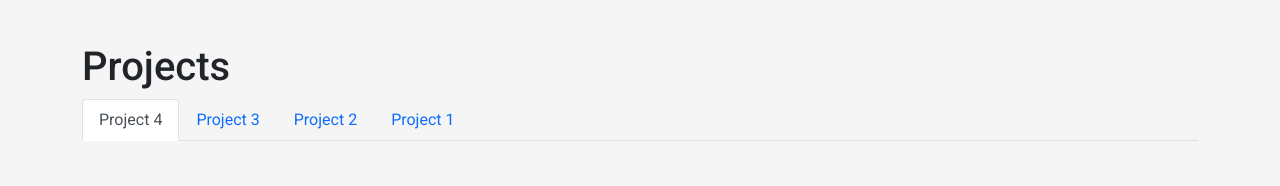
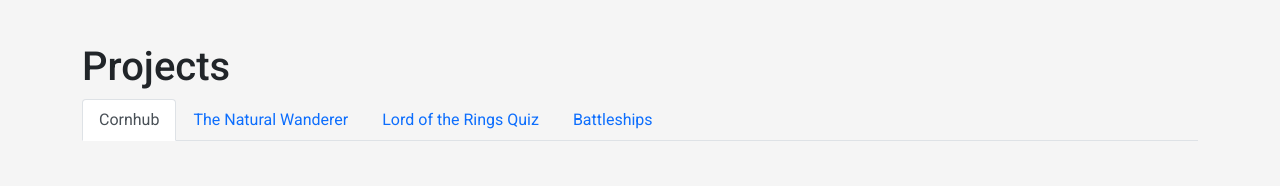
Before and after one commit to jonty-ward/Portfolio_ToDeploy, a React (Create React App) app: page / in a window 1280 px wide. Shown: the part 1808-1994 px from the top of the page. Built offline with nearby package versions, Linux system fonts and the light colour scheme.

Commit message:
changed the names of the projects

```diff
--- a/src/components/Project2.js
+++ b/src/components/Project2.js
@@ -4,7 +4,7 @@ import { Carousel } from  'react-bootstrap'
 const Project2 = () => {
   return (
     <div>
-      <h1>Lortd of the Rings Quiz </h1>
+      <h1>Lord of the Rings Quiz </h1>
       <a href="https://lotr-quiz.netlify.app/" target="_blank" rel='noreferrer'>
         <img className="link-icon-projects" src="https://res.cloudinary.com/diwtcw0yb/image/upload/v1620577132/portfolio/PinClipart.com_chain-links-clipart_989077_heae0p.png" alt="link to deployed project 4"/>
       </a>
--- a/src/components/Projects.js
+++ b/src/components/Projects.js
@@ -12,19 +12,19 @@ const Projects = () => {
       <h1>Projects</h1>
       <Tabs defaultActiveKey="Project-4" id="uncontrolled-tab-example">
 
-        <Tab eventKey="Project-4" title="Project 4">
+        <Tab eventKey="Project-4" title="Cornhub">
           <Project4 />
         </Tab>
 
-        <Tab eventKey="Project-3" title="Project 3">
+        <Tab eventKey="Project-3" title="The Natural Wanderer ">
           <Project3 />
         </Tab>
 
-        <Tab eventKey="Project22" title="Project 2">
+        <Tab eventKey="Project22" title="Lord of the Rings Quiz">
           <Project2 />
         </Tab>
 
-        <Tab eventKey="Project-1" title="Project 1">
+        <Tab eventKey="Project-1" title="Battleships">
           <Project1 />
         </Tab>
 
```
